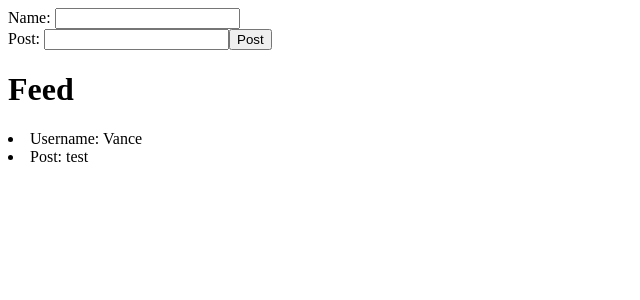
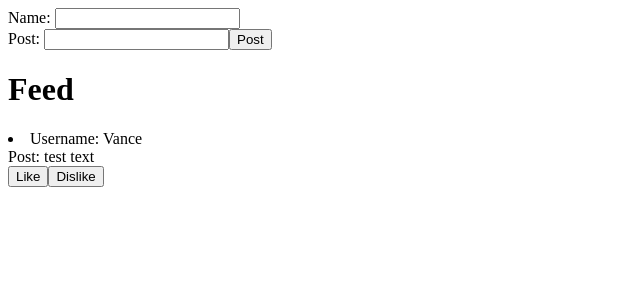
Before and after one commit to vancepetitt/SocialFeed, a React (Create React App) app: page / in a window 1280 px wide. Shown: the top 300 px of the page, without its empty margins (0-640 px from the left). Built offline with nearby package versions, Linux system fonts and the light colour scheme.

Commit message:
added like and dislike buttons and tested rudimentary functionality.

```diff
--- a/src/App.js
+++ b/src/App.js
@@ -5,8 +5,10 @@ import NewPostForm from './Components/NewPostForm/NewPostForm';
 
 function App() {
 
-  const [posts, setPosts] = useState([{userName:'Vance', postText: 'test'}])
+  const [posts, setPosts] = useState([{userName:'Vance', postText:'test text'}])
 
+
+  //the following function allows the child class to "invoke" the parent class
   function addNewPost(post) {
 
     let tempPosts = [post, ...posts];
--- a/src/Components/NewPostForm/NewPostForm.jsx
+++ b/src/Components/NewPostForm/NewPostForm.jsx
@@ -12,7 +12,7 @@ const NewPostForm = (props) => {
             postText: postText,
         };
         console.log(newPost);
-        props.addNewPostProperty(newPost)
+        props.addNewPostProperty(newPost);
     }
 
     return (
--- a/src/Components/displayPosts/displayPosts.jsx
+++ b/src/Components/displayPosts/displayPosts.jsx
@@ -1,5 +1,13 @@
 const displayPosts = (props) => {
 
+
+    function changeToLike(event) {
+        alert('liked');
+    };
+
+    function changeToDislike(event) {
+        alert('dislike');
+    }
 
     return (
         <div>
@@ -7,13 +15,14 @@ const displayPosts = (props) => {
             {props.parentPosts.map((post) => {
                 return (
                     <div>
-                    <li>
-                       Username: {post.userName}
-                    </li>
-                    <li>
-                       Post: {post.postText}
-                    </li>
-
+                        <li>
+                            Username: {post.userName}
+                            <br></br>
+                            Post: {post.postText}
+                            <br></br>
+                            <button onClick={changeToLike}>Like</button>
+                            <button onClick={changeToDislike}>Dislike</button>
+                        </li>
                     </div>
                 )
             })}
```
